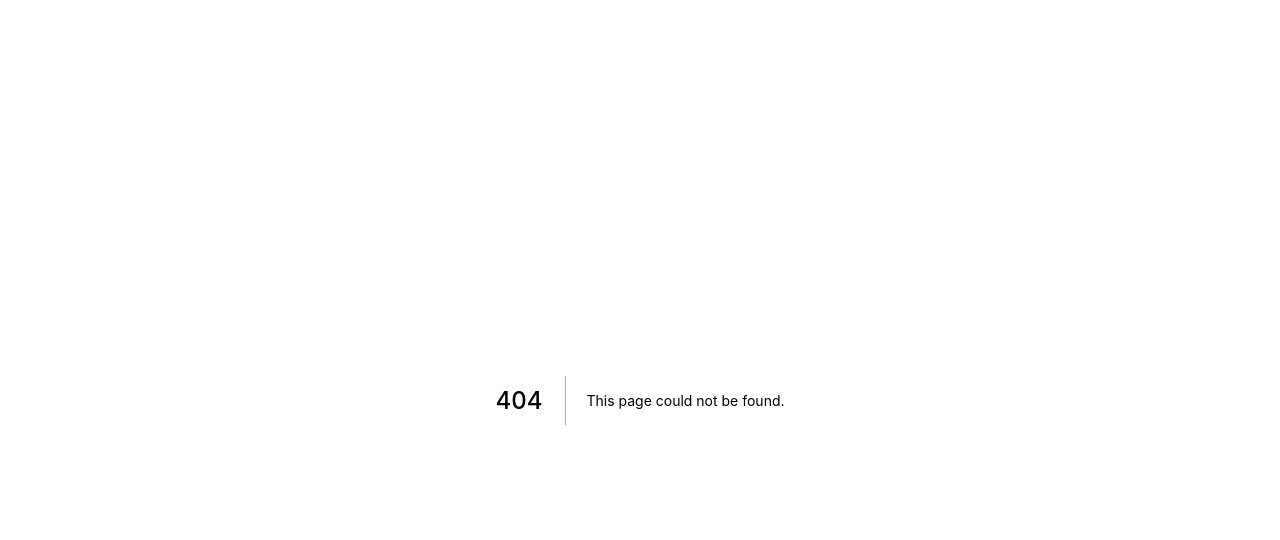
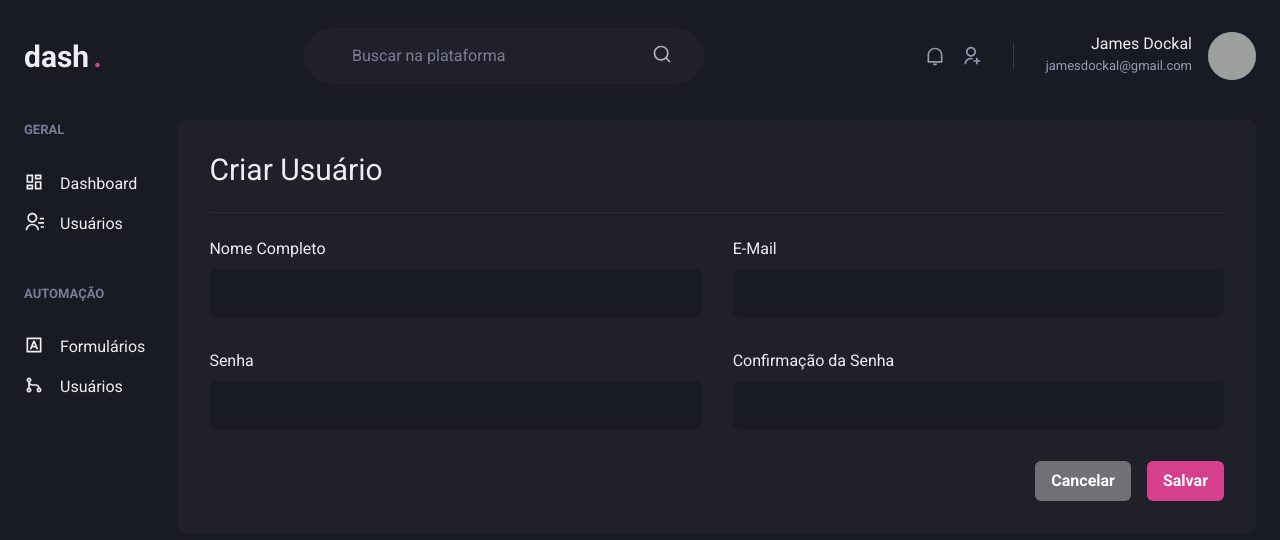
Before and after one commit to jamesDockal/DashGo, a Next.js app: page /users/create in a window 1280 px wide. Before the commit this address had no page. Shown: the top 540 px of the page. Built offline with nearby package versions, Linux system fonts and the light colour scheme; grey boxes are pictures that could not be loaded.

Commit message:
feat: create CreateUser page layout

```diff
--- /dev/null
+++ b/src/pages/users/create.tsx
@@ -0,0 +1,60 @@
+import React from "react";
+
+import Header from "../../components/Header";
+import Sidebar from "../../components/Sidebar";
+import Input from "../../components/Form/Input";
+import {
+  Box,
+  Button,
+  Divider,
+  Flex,
+  Heading,
+  HStack,
+  SimpleGrid,
+  VStack,
+} from "@chakra-ui/react";
+
+const CreateUser: React.FC = ({}) => {
+  return (
+    <Box>
+      <Header />
+
+      <Flex w="100%" my="6" maxWidth={1480} mx={"auto"} px="6">
+        <Sidebar />
+
+        <Box flex="1" borderRadius={8} bg="gray.800" p="8">
+          <Heading size={"lg"} fontWeight={"normal"}>
+            Criar Usuário
+          </Heading>
+
+          <Divider my={"6"} borderColor={"gray.700"} />
+
+          <VStack spacing={"8"}>
+            <SimpleGrid minChildWidth={"240px"} spacing={"8"} width={"100%"}>
+              <Input name="name" label="Nome Completo" />
+              <Input name="email" type={"email"} label="E-Mail" />
+            </SimpleGrid>
+
+            <SimpleGrid minChildWidth={"240px"} spacing={"8"} width={"100%"}>
+              <Input name="password" type={"password"} label="Senha" />
+              <Input
+                name="password_confirmation"
+                type={"password"}
+                label="Confirmação da Senha"
+              />
+            </SimpleGrid>
+          </VStack>
+
+          <Flex mt={"8"} justify={"flex-end"}>
+            <HStack spacing={"4"}>
+              <Button colorScheme={"whiteAlpha"}>Cancelar</Button>
+              <Button colorScheme={"pink"}>Salvar</Button>
+            </HStack>
+          </Flex>
+        </Box>
+      </Flex>
+    </Box>
+  );
+};
+
+export default CreateUser;
```
